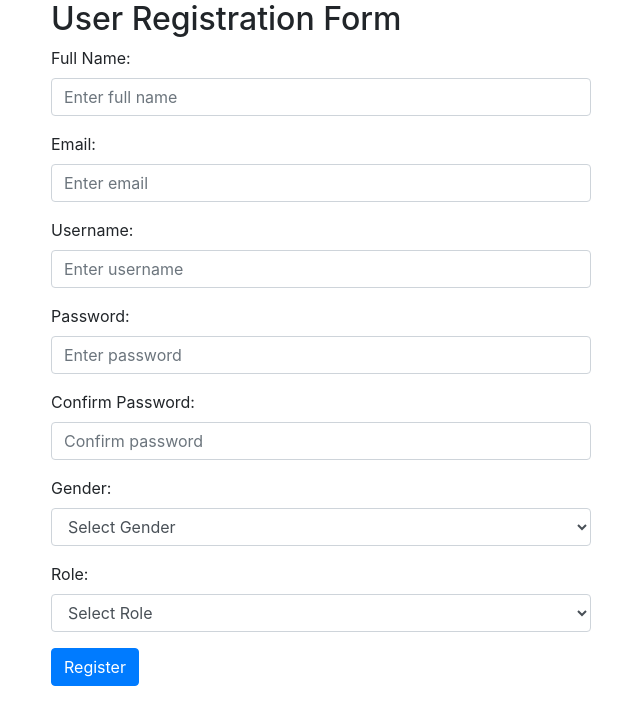
After one commit to Nancy-nduta/IAP-project, a PHP site: page /structure/signup.html in a window 1280 px wide. The commit adds this page. Shown: the top 725 px of the page, without its empty margins (319-959 px from the left). Run offline with PHP 8.4, Linux system fonts and the light colour scheme.

Commit message:
changed the link connected to the signup button

```diff
--- a/structure/menus.php
+++ b/structure/menus.php
@@ -16,7 +16,7 @@
         public function main_right_side_menu(){
 ?>
             <div class="topnav-right">
-                <a href="http://localhost/api_e/structure/signup.php">Sign Up</a>
+                <a href="C:\xampp\htdocs\api_e\structure\signup.html">Sign Up</a>
                 <a href="">Sign In</a>
             </div>
 <?php
--- /dev/null
+++ b/structure/signup.html
@@ -0,0 +1,60 @@
+<?php
+session_start();
+?>
+<!DOCTYPE html>
+<html lang="en">
+<head>
+    <meta charset="UTF-8">
+    <meta name="viewport" content="width=device-width, initial-scale=1.0">
+    <title>User Registration Form</title>
+    <link rel="stylesheet" href="https://maxcdn.bootstrapcdn.com/bootstrap/4.0.0/css/bootstrap.min.css">
+</head>
+<body>
+    <div class="container">
+        <div class="row justify-content-center">
+            <div class="col-md-6">
+                <h2>User Registration Form</h2>
+                <form action="register.php" method="post">
+                    <div class="form-group">
+                        <label for="fullname">Full Name:</label>
+                        <input type="text" class="form-control" id="fullname" name="fullname" placeholder="Enter full name">
+                    </div>
+                    <div class="form-group">
+                        <label for="email">Email:</label>
+                        <input type="email" class="form-control" id="email" name="email" placeholder="Enter email">
+                    </div>
+                    <div class="form-group">
+                        <label for="username">Username:</label>
+                        <input type="text" class="form-control" id="username" name="username" placeholder="Enter username">
+                    </div>
+                    <div class="form-group">
+                        <label for="password">Password:</label>
+                        <input type="password" class="form-control" id="password" name="password" placeholder="Enter password">
+                    </div>
+                    <div class="form-group">
+                        <label for="confirm-password">Confirm Password:</label>
+                        <input type="password" class="form-control" id="confirm-password" name="confirm_password" placeholder="Confirm password">
+                    </div>
+                    <div class="form-group">
+                        <label for="gender">Gender:</label>
+                        <select class="form-control" id="gender" name="genderId">
+                            <option value="0">Select Gender</option>
+                            <option value="1">Male</option>
+                            <option value="2">Female</option>
+                        </select>
+                    </div>
+                    <div class="form-group">
+                        <label for="role">Role:</label>
+                        <select class="form-control" id="role" name="roleId">
+                            <option value="0">Select Role</option>
+                            <option value="1">Admin</option>
+                            <option value="2">User </option>
+                        </select>
+                    </div>
+                    <button type="submit" class="btn btn-primary">Register</button>
+                </form>
+            </div>
+        </div>
+    </div>
+</body>
+</html>
```
Also changed, not shown: structure/signup.php (deleted, +0 -24 lines).
